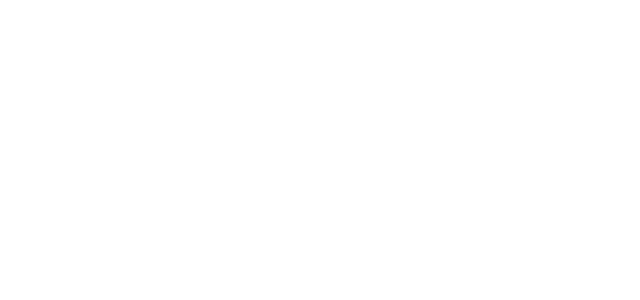
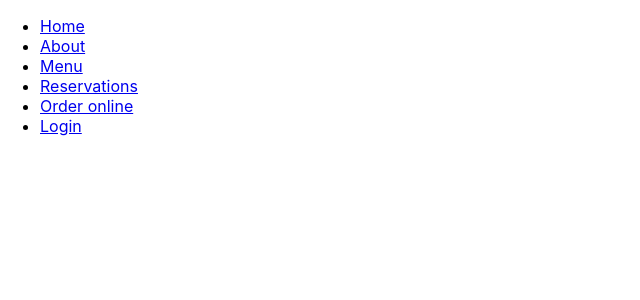
Before and after one commit to sharashero/little-lemon, a React (Create React App) app: page / in a window 1280 px wide. Shown: the top 300 px of the page, without its empty margins (0-640 px from the left). Built offline with nearby package versions, Linux system fonts and the light colour scheme.

Commit message:
added Nav component

```diff
--- a/src/components/Header.js
+++ b/src/components/Header.js
@@ -1,7 +1,18 @@
+import Nav from './Nav';
+
+const navLinks = [
+  { href: '#', name: 'Home' },
+  { href: '#', name: 'About' },
+  { href: '#', name: 'Menu' },
+  { href: '#', name: 'Reservations' },
+  { href: '#', name: 'Order online' },
+  { href: '#', name: 'Login' },
+];
+
 function Header() {
   return (
     <header>
-
+      <Nav links={navLinks} />
     </header>
   );
 }
--- /dev/null
+++ b/src/components/Nav.js
@@ -0,0 +1,17 @@
+function Nav({ links }) {
+  return (
+    <nav>
+      <ul>
+        {links.map(link => (
+          <li>
+            <a href={link.href}>
+              {link.name}
+            </a>
+          </li>
+        ))}
+      </ul>
+    </nav>
+  );
+}
+
+export default Nav;
```
